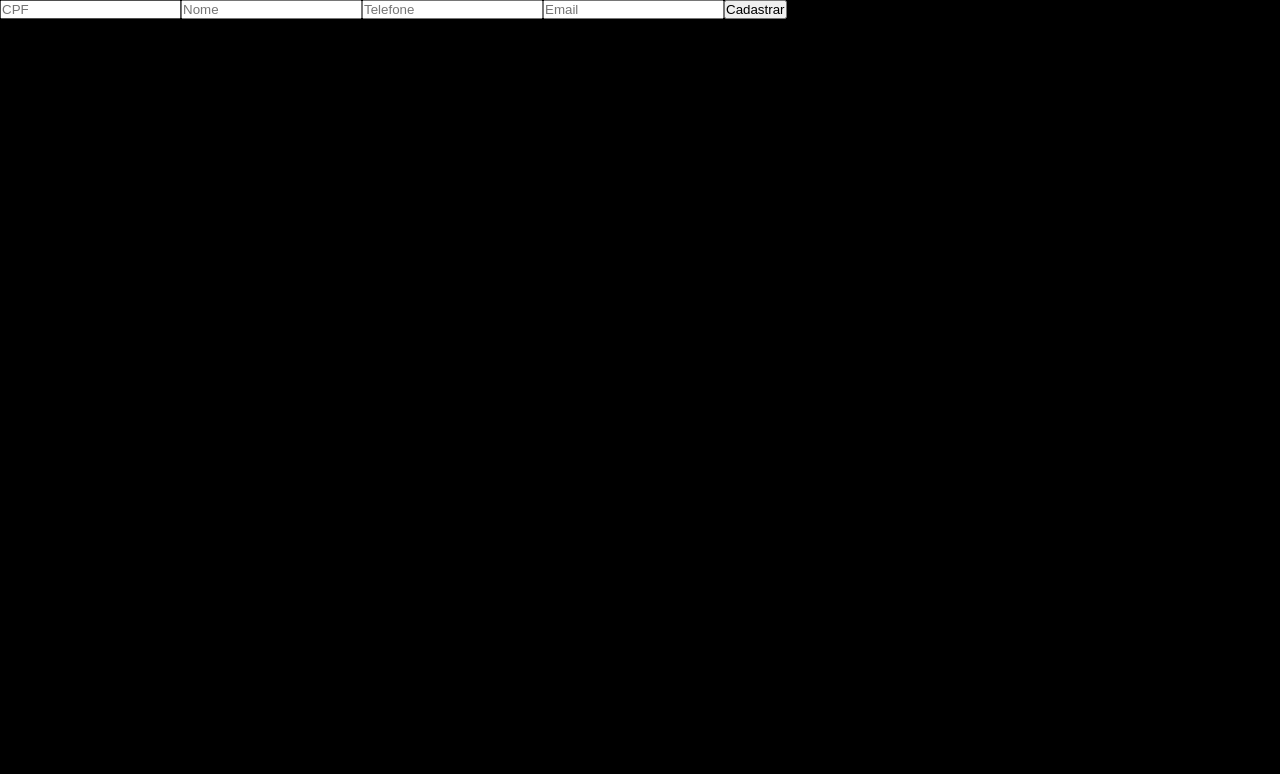
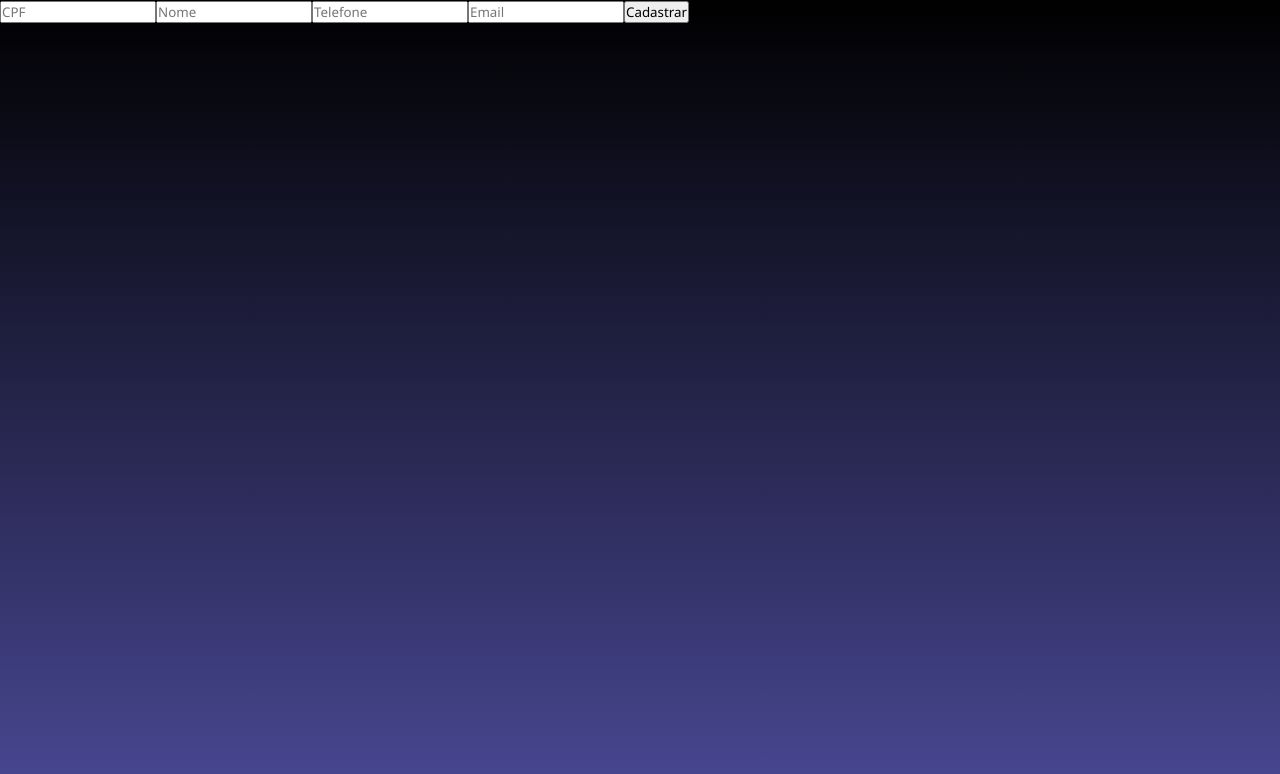
Before and after one commit to Rebeca-Martins1/projeto_bd, a React (Vite) app: page / in a window 1280 px wide. Shown: the top 774 px of the page. Built offline with nearby package versions, Linux system fonts and the light colour scheme.

Commit message:
Agora tem as pastas para cada um dos usuarios

```diff
--- a/index.html
+++ b/index.html
@@ -4,6 +4,9 @@
     <meta charset="UTF-8" />
     <link rel="icon" type="image/svg+xml" href="/vite.svg" /> <!-- Pode mudar essa imagem e colocar a logo do site -->
     <meta name="viewport" content="width=device-width, initial-scale=1.0" />
+    <link rel="preconnect" href="https://fonts.googleapis.com">
+    <link rel="preconnect" href="https://fonts.gstatic.com" crossorigin>
+    <link href="https://fonts.googleapis.com/css2?family=Noto+Sans:ital,wght@0,100..900;1,100..900&display=swap" rel="stylesheet">
     <title>NOME DO SITE</title> <!-- Pode mudar esse nome e colocar o nome do site -->
   </head>
   <body>
--- a/src/main.jsx
+++ b/src/main.jsx
@@ -1,11 +1,11 @@
 import { StrictMode } from 'react'
 import { createRoot } from 'react-dom/client'
-import Home from './pages/Home'
+import Cadastro from './pages/index'
 import MyGlobalStyles from './styles/globalStyles'
 
 createRoot(document.getElementById('root')).render(
   <StrictMode>
     <MyGlobalStyles />
-    <Home />
+    <Cadastro />
   </StrictMode>,
 )
--- a/src/pages/Home/index.jsx
+++ /dev/null
@@ -1,34 +0,0 @@
-import axios from "axios";
-import { useState } from "react";
-
-export default function Cadastro() {
-  const [cpf, setCpf] = useState("");
-  const [nome, setNome] = useState("");
-  const [telefone, setTelefone] = useState("");
-  const [email, setEmail] = useState("");
-
-  const handleCadastro = async () => {
-    try {
-      await axios.post("http://localhost:5000/paciente", {
-        cpf,
-        nome,
-        telefone,
-        email,
-      });
-      alert("Cadastro realizado com sucesso!");
-    } catch (err) {
-      alert("Erro ao cadastrar!");
-      console.error(err);
-    }
-  };
-
-  return (
-    <div>
-      <input placeholder="CPF" value={cpf} onChange={(e) => setCpf(e.target.value)} />
-      <input placeholder="Nome" value={nome} onChange={(e) => setNome(e.target.value)} />
-      <input placeholder="Telefone" value={telefone} onChange={(e) => setTelefone(e.target.value)} />
-      <input placeholder="Email" value={email} onChange={(e) => setEmail(e.target.value)} />
-      <button onClick={handleCadastro}>Cadastrar</button>
-    </div>
-  );
-}
--- a/src/pages/index.jsx
+++ b/src/pages/index.jsx
@@ -0,0 +1,34 @@
+import axios from "axios";
+import { useState } from "react";
+
+export default function Cadastro() {
+  const [cpf, setCpf] = useState("");
+  const [nome, setNome] = useState("");
+  const [telefone, setTelefone] = useState("");
+  const [email, setEmail] = useState("");
+
+  const handleCadastro = async () => {
+    try {
+      await axios.post("http://localhost:5000/paciente", {
+        cpf,
+        nome,
+        telefone,
+        email,
+      });
+      alert("Cadastro realizado com sucesso!");
+    } catch (err) {
+      alert("Erro ao cadastrar!");
+      console.error(err);
+    }
+  };
+
+  return (
+    <div>
+      <input placeholder="CPF" value={cpf} onChange={(e) => setCpf(e.target.value)} />
+      <input placeholder="Nome" value={nome} onChange={(e) => setNome(e.target.value)} />
+      <input placeholder="Telefone" value={telefone} onChange={(e) => setTelefone(e.target.value)} />
+      <input placeholder="Email" value={email} onChange={(e) => setEmail(e.target.value)} />
+      <button onClick={handleCadastro}>Cadastrar</button>
+    </div>
+  );
+}
--- a/src/styles/globalStyles.js
+++ b/src/styles/globalStyles.js
@@ -6,10 +6,13 @@
         margin: 0;
         padding:0;
         box-sizing: border-box;
+        font-family: "Noto Sans", sans-serif;
     }
 
     body {
-        background-color: black;
+        min-height: 100vh;
+        width:100vh;
+        background: linear-gradient(180deg, #000000ff 0%, rgba(27, 26, 121, 0.8) 100%);
     }
 `
 
```
Also changed, not shown: src/pages/Paciente/Home/index.jsx (added), src/pages/Paciente/Home/styles.js (renamed from src/pages/Home/styles.js).
